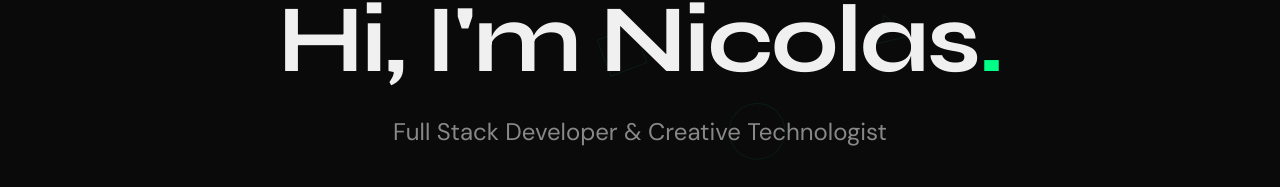
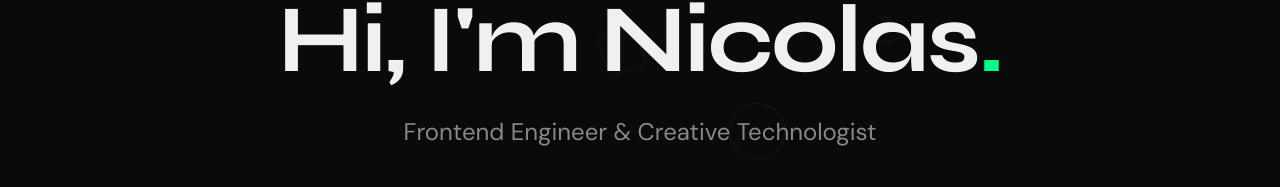
Before and after one commit to NicolasQuirogaweb/portafolio, a Next.js app: page / in a window 1280 px wide. Shown: the part 276-463 px from the top of the page. Built offline with nearby package versions, Linux system fonts and the light colour scheme.

Commit message:
feat: change role to Frontend Engineer / Desarrollador Frontend

```diff
--- a/src/i18n/en.ts
+++ b/src/i18n/en.ts
@@ -3,7 +3,7 @@ import type { PortfolioData } from "./provider";
 export const en: PortfolioData = {
   name: "Nicolas Quiroga",
   headline: "Hi, I'm Nicolas",
-  role: "Full Stack Developer & Creative Technologist",
+  role: "Frontend Engineer & Creative Technologist",
   bio: "I craft digital experiences where code meets craft. For the past 4 years, I've been building products that live at the intersection of ambitious design and rock-solid engineering.",
   status: {
     text: "Open to work",
--- a/src/i18n/es.ts
+++ b/src/i18n/es.ts
@@ -3,7 +3,7 @@ import type { PortfolioData } from "./provider";
 export const es: PortfolioData = {
   name: "Nicolás Quiroga",
   headline: "Hola, soy Nicolás",
-  role: "Desarrollador Full Stack & Tecnólogo Creativo",
+  role: "Desarrollador Frontend & Tecnólogo Creativo",
   bio: "Creo experiencias digitales donde el código se encuentra con el arte. Durante los últimos 4 años he construido productos que viven en la intersección entre el diseño ambicioso y la arquitectura sólida.",
   status: {
     text: "Disponible",
```
